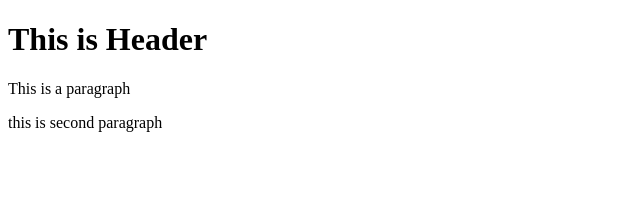
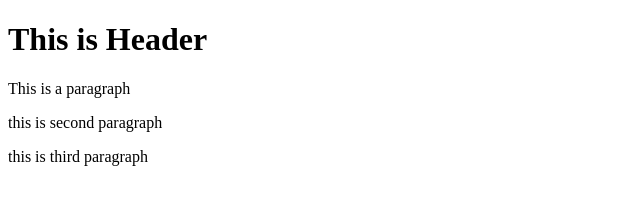
Before and after one commit to vishal11912056/git-test, a website: page index.html in a window 1280 px wide. Shown: the whole page, without its empty margins (0-640 px from the left). Drawn offline with Linux system fonts and the light colour scheme.

Commit message:
forth commit

```diff
--- a/index.html
+++ b/index.html
@@ -6,5 +6,6 @@
         <h1>This is Header</h1>
         <p>This is a paragraph</p>
         <p>this is second paragraph</p>
+        <p>this is third paragraph</p>
     </body>
 </html>
```
Also changed, not shown: package.json (added, +24 -0 lines), 2 other files.
